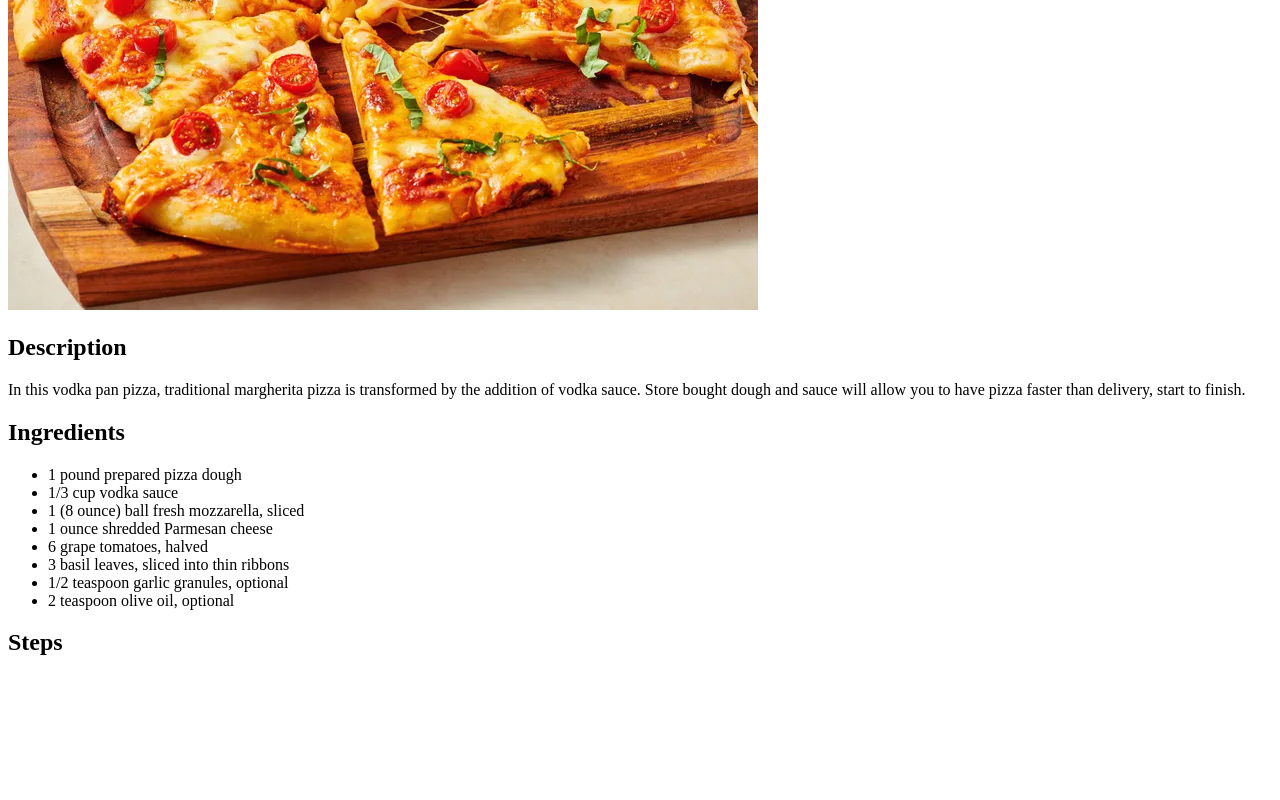
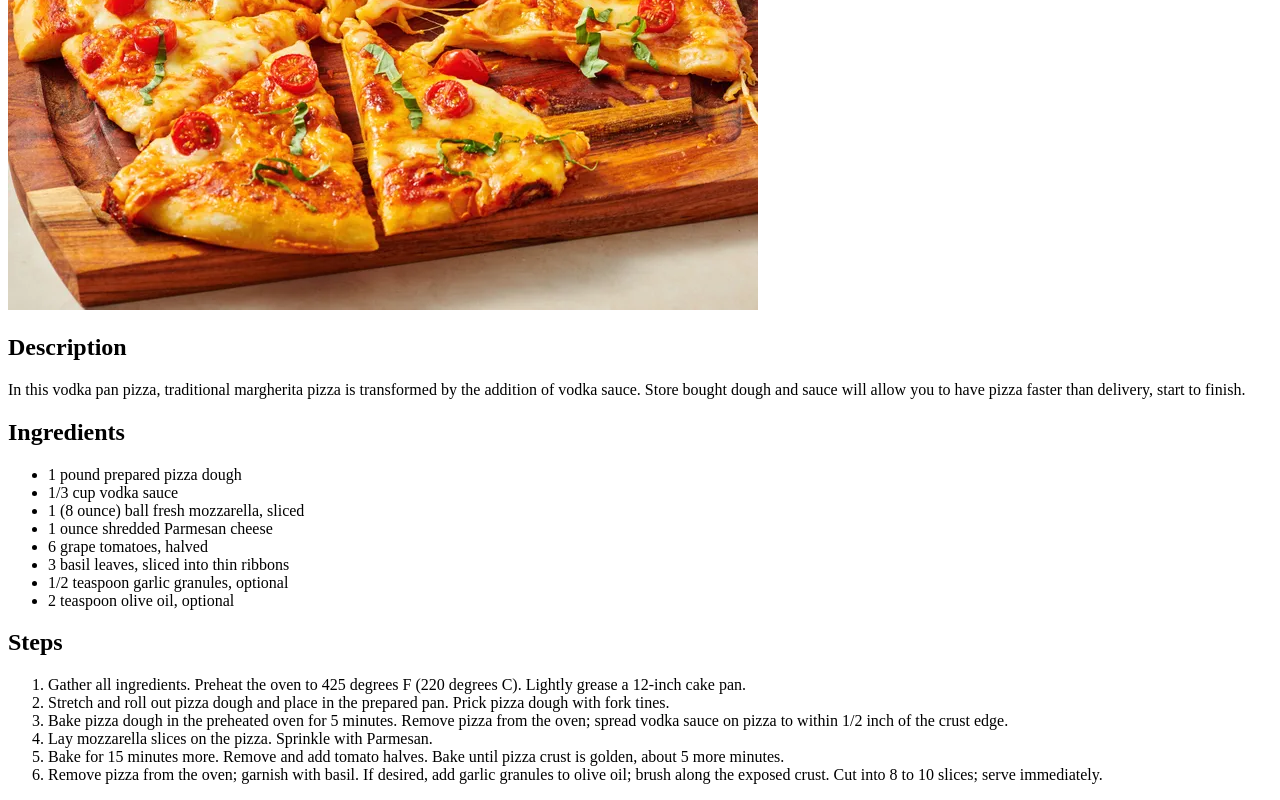
Before and after one commit to walpanee/odin-recipes, a plain HTML site: page recipes/vodka.html in a window 1280 px wide. Shown: the part 358-1158 px from the top of the page. Before the commit the page ends 1034 px from the top, so only its background shows below. Drawn offline with Linux system fonts and the light colour scheme.

Commit message:
Add steps

```diff
--- a/recipes/vodka.html
+++ b/recipes/vodka.html
@@ -32,6 +32,15 @@
 
     <h2>Steps</h2>
 
+    <ol>
+        <li>Gather all ingredients. Preheat the oven to 425 degrees F (220 degrees C). Lightly grease a 12-inch cake pan.</li>
+        <li>Stretch and roll out pizza dough and place in the prepared pan. Prick pizza dough with fork tines.</li>
+        <li>Bake pizza dough in the preheated oven for 5 minutes. Remove pizza from the oven; spread vodka sauce on pizza to within 1/2 inch of the crust edge.</li>
+        <li>Lay mozzarella slices on the pizza. Sprinkle with Parmesan.</li>
+        <li>Bake for 15 minutes more. Remove and add tomato halves.  Bake until pizza crust is golden, about 5 more minutes.</li>
+        <li>Remove pizza from the oven; garnish with basil. If desired, add garlic granules to olive oil; brush along the exposed crust. Cut into 8 to 10 slices; serve immediately.</li>
+    </ol>
+
 
 
 </body>
```
